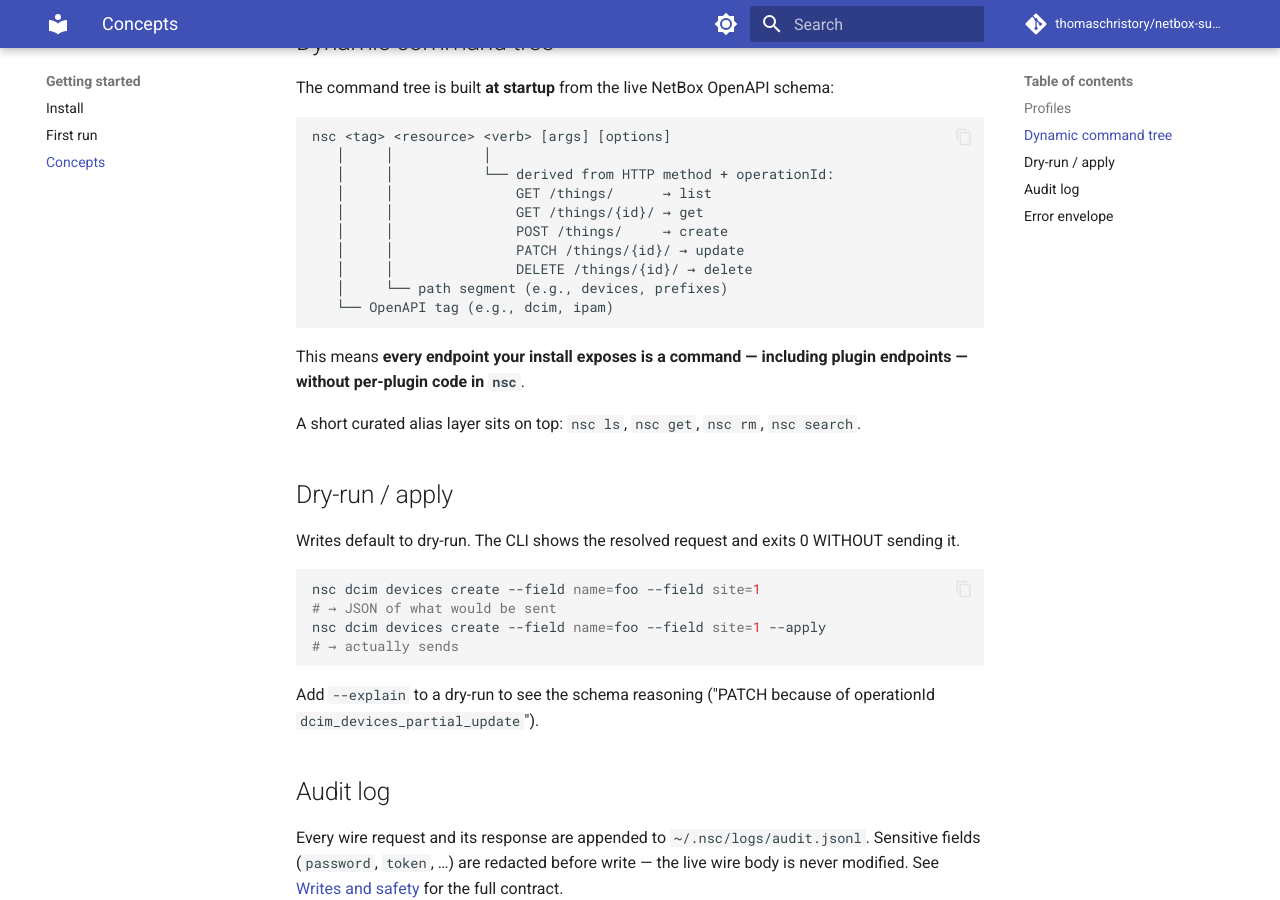
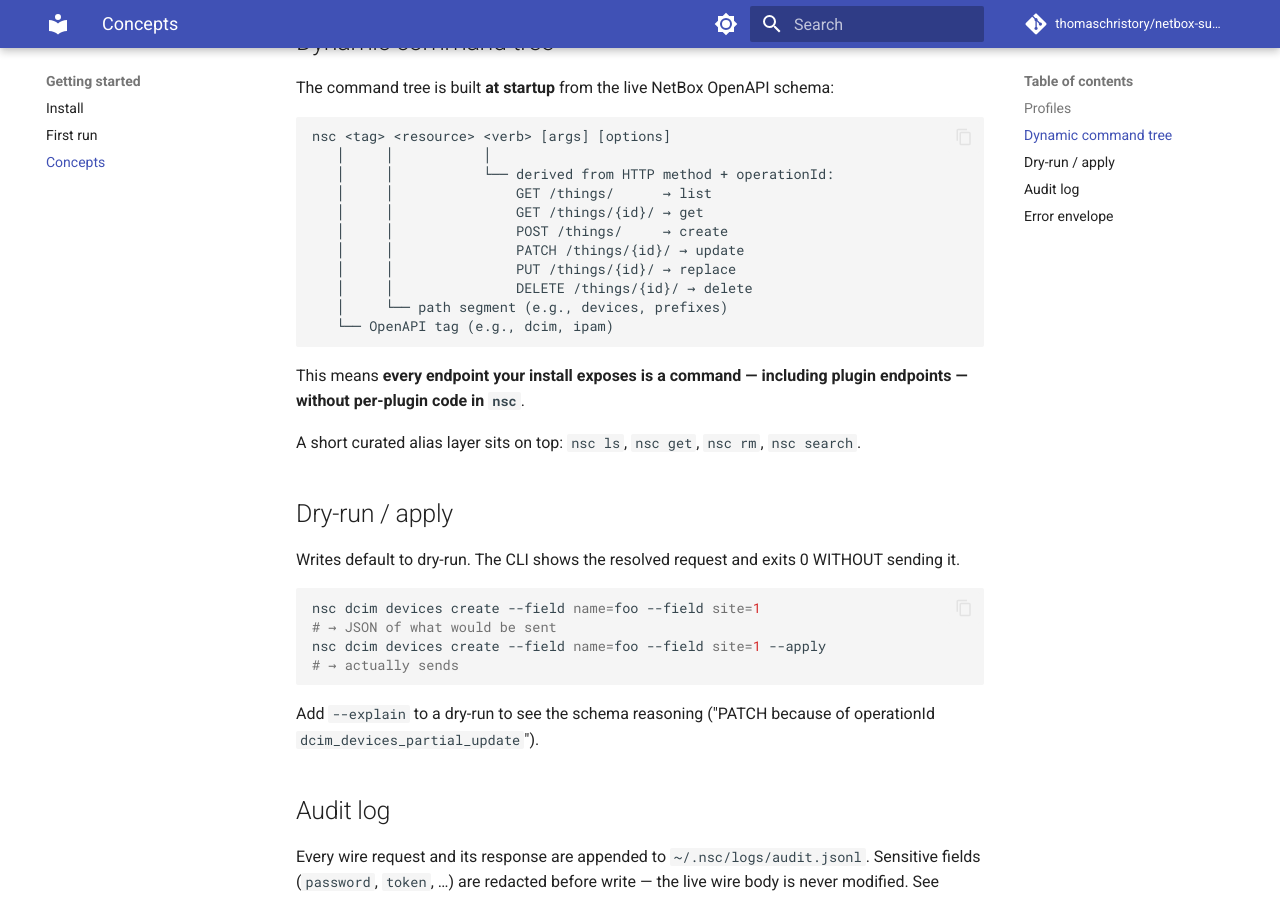
Before and after one commit to thomaschristory/netbox-super-cli, an MkDocs documentation site: the page built from docs/getting-started/concepts.md, in a window 1280 px wide and 900 px high, scrolled down 744 px. Built offline with MkDocs 1.6.1 and Material for MkDocs 9.7.7, drawn with Linux system fonts in a browser that asks for light colours; comment, search, counter and statistics services are not loaded.

Commit message:
docs(getting-started): restore PUT/replace verb in concepts diagram
Batch-2 audit wrongly removed the 'PUT /things/{id}/ -> replace' line based
on an incomplete ground-truth inventory. Verified against source: a 'replace'
verb IS registered for resources with a PUT-with-id op
(build.py:178, registration.py:66-68). Restoring the line.

Co-Authored-By: Claude Opus 4.7 (1M context) <noreply@anthropic.com>

```diff
--- a/docs/getting-started/concepts.md
+++ b/docs/getting-started/concepts.md
@@ -38,6 +38,7 @@ nsc <tag> <resource> <verb> [args] [options]
    │     │               GET /things/{id}/ → get
    │     │               POST /things/     → create
    │     │               PATCH /things/{id}/ → update
+   │     │               PUT /things/{id}/ → replace
    │     │               DELETE /things/{id}/ → delete
    │     └── path segment (e.g., devices, prefixes)
    └── OpenAPI tag (e.g., dcim, ipam)
```
